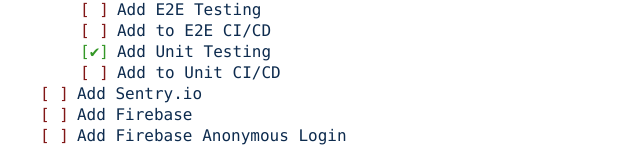
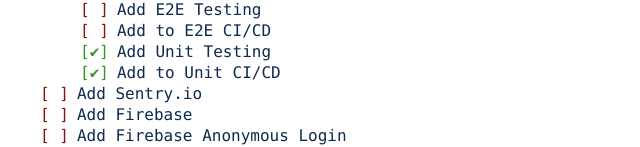
Before and after one commit to NWylynko/high-bandwidth, a Next.js app: page / in a window 1280 px wide. Shown: the part 344-491 px from the top of the page, without its empty margins (0-640 px from the left). Built offline with nearby package versions, Linux system fonts and the light colour scheme.

Commit message:
unit testing has been added to ci/cd

```diff
--- a/pages/index.tsx
+++ b/pages/index.tsx
@@ -21,7 +21,7 @@
           <Item done={false}>Add E2E Testing</Item>
           <Item done={false}>Add to E2E CI/CD</Item>
           <Item done={true}>Add Unit Testing</Item>
-          <Item done={false}>Add to Unit CI/CD</Item>
+          <Item done={true}>Add to Unit CI/CD</Item>
         </List>
         <Item done={false}>Add Sentry.io</Item>
         <Item done={false}>Add Firebase</Item>
```
